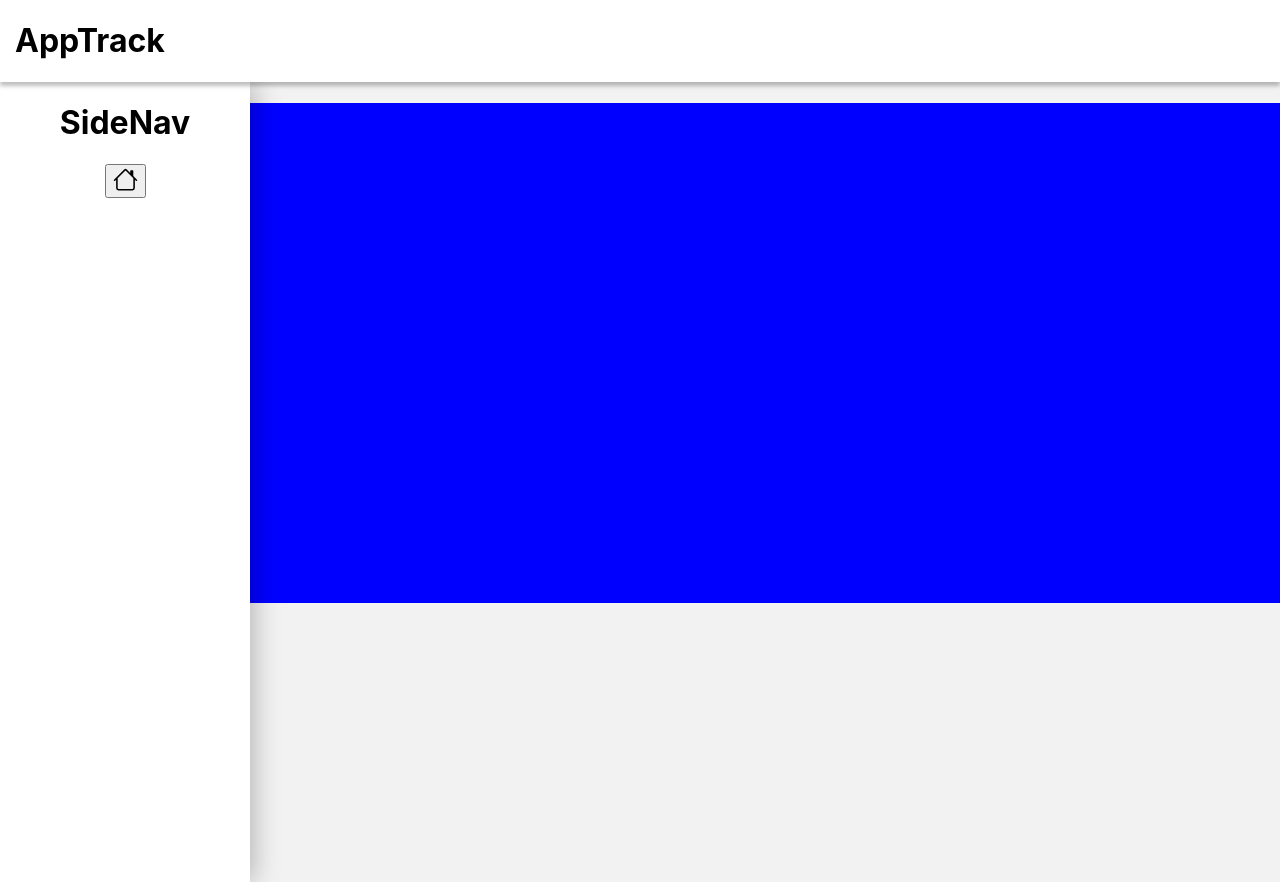
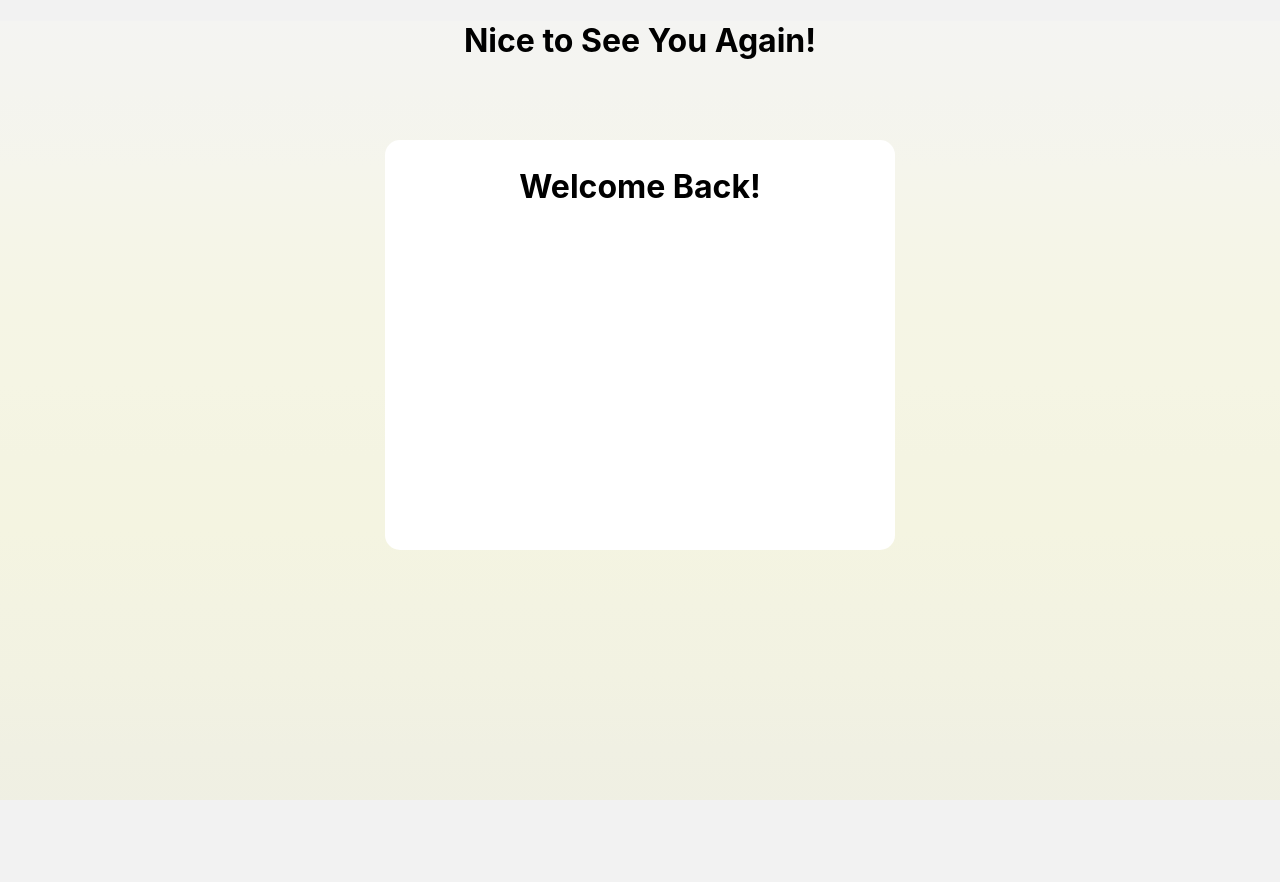
Before and after one commit to bruceabrigo/AppTrack, a React (Create React App) app: page /signin in a window 1280 px wide. After the commit the page ends 800 px from the top, so only its background shows below. Built offline with nearby package versions, Linux system fonts and the light colour scheme.

Commit message:
Created a box to contain login form

```diff
--- a/src/App.js
+++ b/src/App.js
@@ -1,5 +1,5 @@
 import React, { useState, Fragment } from 'react'
-import { Route, Routes } from 'react-router-dom';
+import { Route, Routes, Switch } from 'react-router-dom';
 import Navbar from './components/shared/navbar';
 import Home from './components/home';
 import LogIn from './components/auth/login';
@@ -17,11 +17,16 @@ const App = () => {
 	}
  return (
   <>
-    <Navbar user={user} />
-      <Routes>
-        <Route path='/' element={<Home/>}/>
-        <Route path='/signin' element={<LogIn/>}/>
-      </Routes>
+    <Routes>
+        <Route path="/" element={
+            <>
+              <Navbar user={user} />
+              <Home />
+            </>
+          }
+        />
+        <Route path="/signin" element={<LogIn />} />
+    </Routes>
   </>
  )
 }
--- a/src/components/auth/login.js
+++ b/src/components/auth/login.js
@@ -32,11 +32,12 @@ const LogIn = (props) => {
     }
 
     return (
-        <>
+        <div className="background">
+            <h1 className="greeting">Nice to See You Again!</h1>
             <div className="login">
-                <h1>Sign In Page</h1>
+                <h1>Welcome Back!</h1>
             </div>
-        </>
+        </div>
     )
 }
 
--- a/src/components/auth/login.scss
+++ b/src/components/auth/login.scss
@@ -1,5 +1,26 @@
+
+body, html {
+    margin: 0;
+    padding: 0;
+    height: 100%;
+    overflow: hidden;
+}
+
 .login {
-    background-color: blue;
-    width: 100%;
-    height: 500px;
+    margin: 10vh auto;
+    background-color: white;
+    border-radius: 15px;
+    width: 500px;
+    height: 400px;
+    text-align: center;
+    padding: 5px;
+    color: black;
+    box-shadow: 20px black;
 }
+.greeting {
+    text-align: center;
+}
+.background {
+    background-image: linear-gradient(to bottom, #f4f4f2, #f4f4ef, #f5f5ec, #f5f5e8, #f5f5e5, #f5f5e4, #f4f4e2, #f4f4e1, #f3f3e2, #f2f2e2, #f0f0e3, #efefe3);
+    min-height: 100vh;
+}
--- a/src/index.css
+++ b/src/index.css
@@ -1,5 +1,6 @@
 body {
   margin: 0;
+  padding: 0;
   font-family: -apple-system, BlinkMacSystemFont, 'Segoe UI', 'Roboto', 'Oxygen',
     'Ubuntu', 'Cantarell', 'Fira Sans', 'Droid Sans', 'Helvetica Neue',
     sans-serif;
```
Also changed, not shown: src/components/shared/navbar.scss (line endings or trailing spaces).
